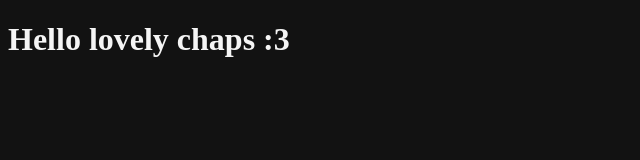
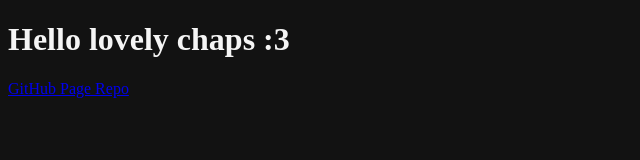
Before and after one commit to WaToArt/SeikaHirori, a plain HTML site: page index.html in a window 1280 px wide. Shown: the whole page, without its empty margins (0-640 px from the left). Drawn offline with Linux system fonts and the light colour scheme.

Commit message:
Update index.html

```diff
--- a/index.html
+++ b/index.html
@@ -8,6 +8,7 @@
 
     <body>
         <h1>Hello lovely chaps :3</h1>
+        <a href="https://github.com/WaToArt/WaToArt.github.io"> GitHub Page Repo </a>
     </body>
 
 
```
